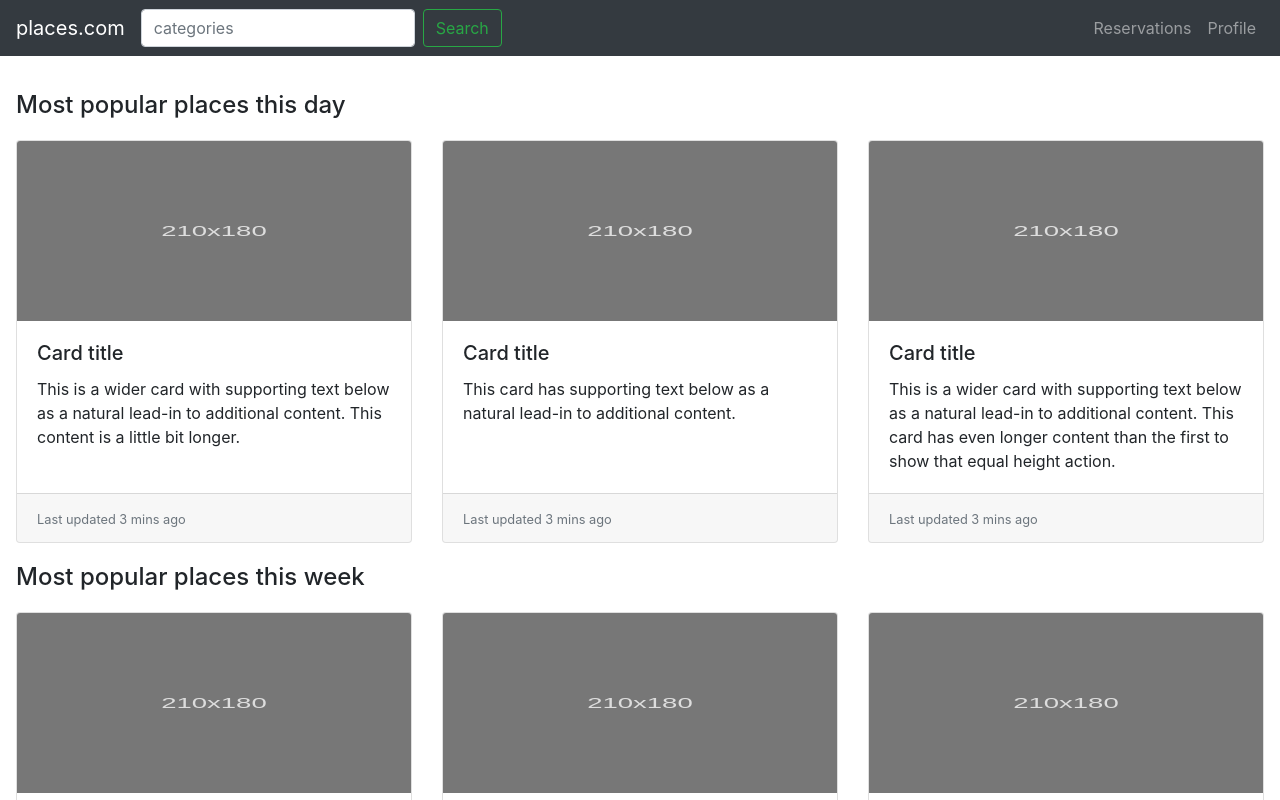
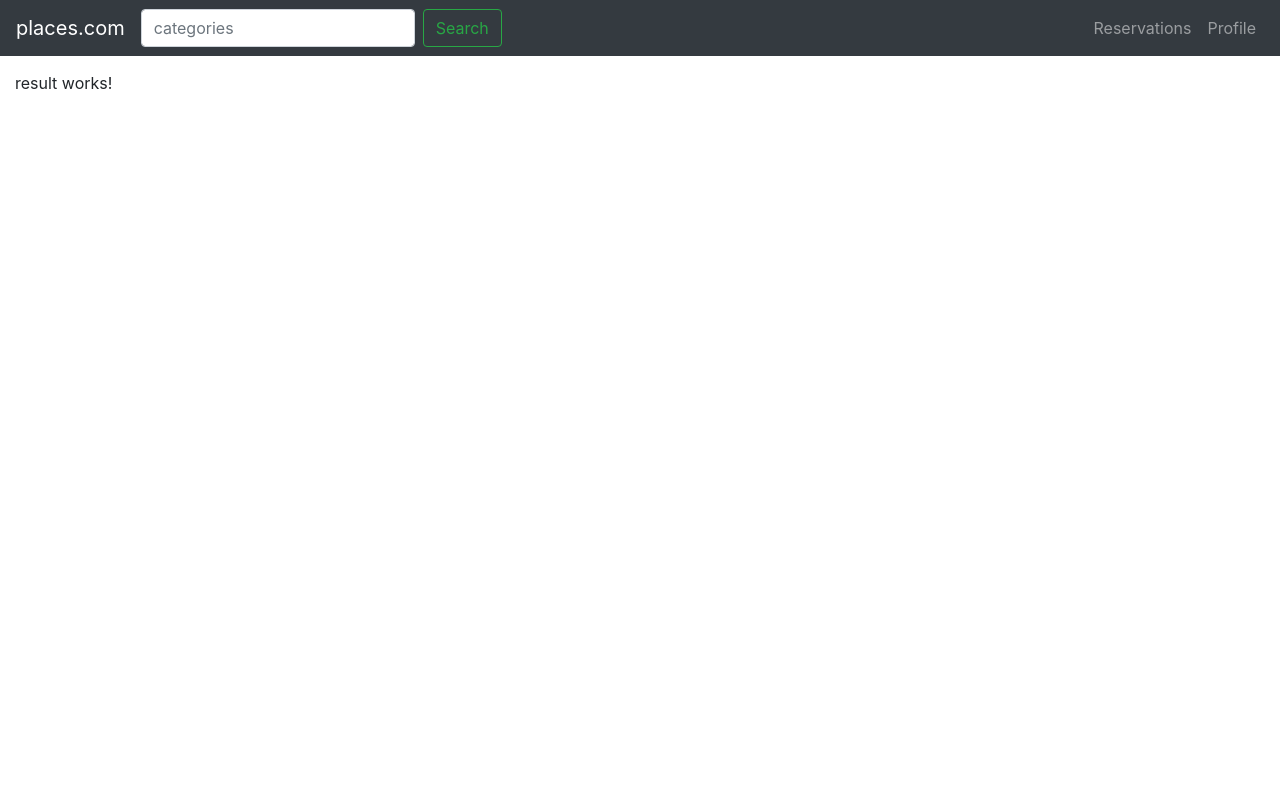
Before and after one commit to rdcorbera/course-angular, an Angular app in the folder 02-not-another-foursquare/places-web/: page / in a window 1280 px wide. Shown: the top 800 px of the page. Built offline with nearby package versions, Linux system fonts and the light colour scheme.

Commit message:
Add new component

```diff
--- a/02-not-another-foursquare/places-web/src/app/app.component.html
+++ b/02-not-another-foursquare/places-web/src/app/app.component.html
@@ -24,5 +24,5 @@
   </header>
 
 <main role="main" class="container-fluid">
-  <app-home></app-home>
+  <app-result></app-result>
 </main>
--- a/02-not-another-foursquare/places-web/src/app/app.module.ts
+++ b/02-not-another-foursquare/places-web/src/app/app.module.ts
@@ -4,12 +4,14 @@
 
 import { AppComponent } from './app.component';
 import { HomeComponent } from './home/home.component';
+import { ResultComponent } from './result/result.component';
 
 
 @NgModule({
   declarations: [
     AppComponent,
-    HomeComponent
+    HomeComponent,
+    ResultComponent
   ],
   imports: [
     BrowserModule
--- /dev/null
+++ b/02-not-another-foursquare/places-web/src/app/result/result.component.html
@@ -0,0 +1,3 @@
+<p>
+  result works!
+</p>
--- /dev/null
+++ b/02-not-another-foursquare/places-web/src/app/result/result.component.ts
@@ -0,0 +1,15 @@
+import { Component, OnInit } from '@angular/core';
+
+@Component({
+  selector: 'app-result',
+  templateUrl: './result.component.html',
+  styleUrls: ['./result.component.css']
+})
+export class ResultComponent implements OnInit {
+
+  constructor() { }
+
+  ngOnInit() {
+  }
+
+}
```
Also changed, not shown: 02-not-another-foursquare/places-web/src/app/result/result.component.css (added), 2 other files (tests, documents, lock files or other folders).
